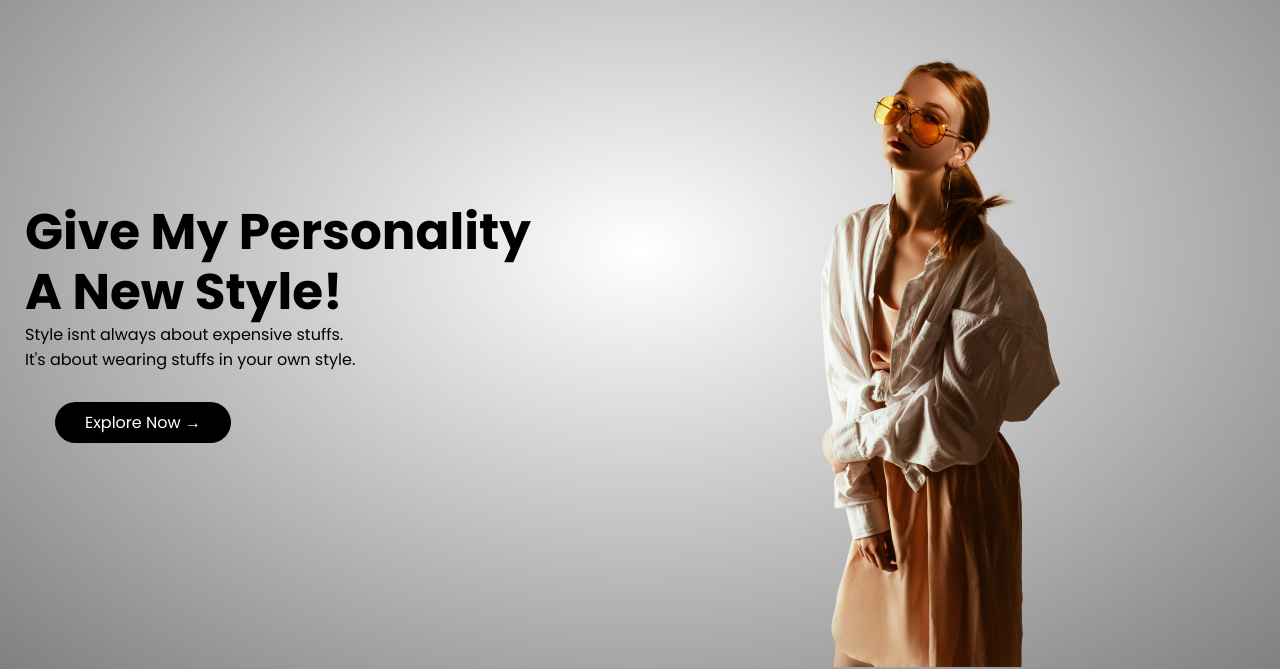
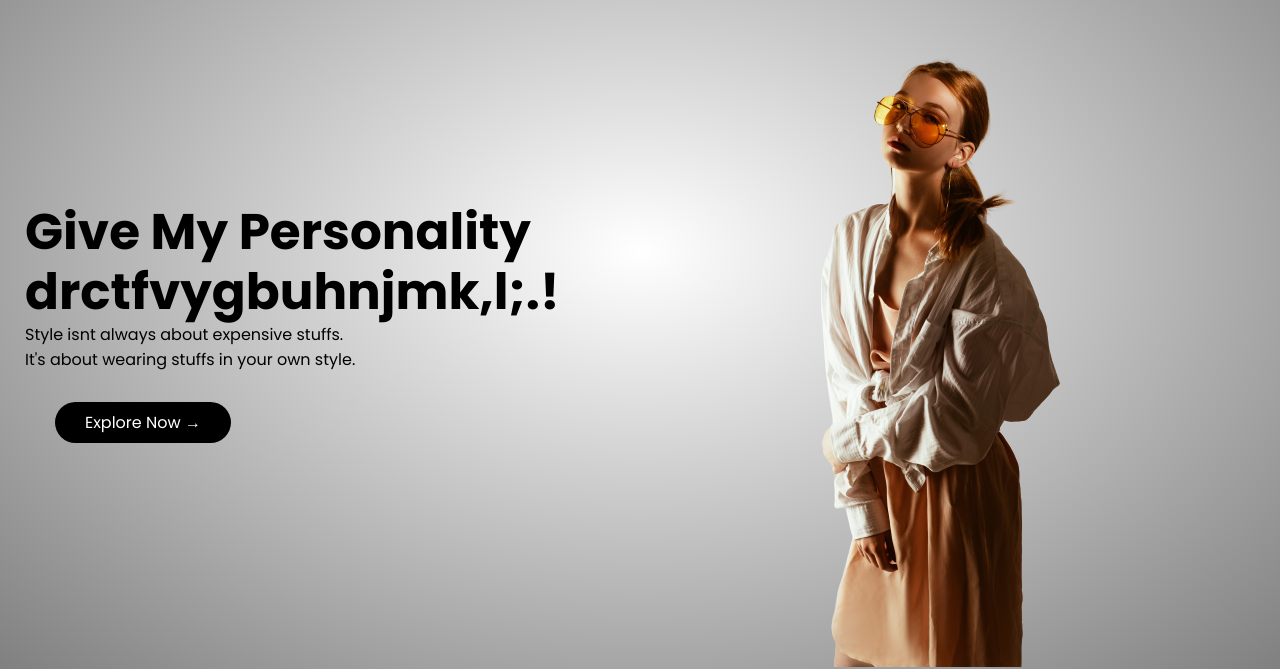
Before and after one commit to Ashish0321/Street-Legacy, a plain HTML site: page index.html in a window 1280 px wide. Shown: the part 167-836 px from the top of the page. Drawn offline with Linux system fonts and the light colour scheme.

Commit message:
commit latest

```diff
--- a/index.html
+++ b/index.html
@@ -37,7 +37,7 @@
 
         <div class="row">
             <div class="col-2">
-                <h1>Give My Personality<br>A New Style!</h1>
+                <h1>Give My Personality<br>drctfvygbuhnjmk,l;.!</h1>
                 <p>Style isnt always about expensive stuffs.<br> It's about wearing stuffs in your own style.</p>
                 <a href="products.html" class="btn">Explore Now  &#8594;</a>
             </div>
```
